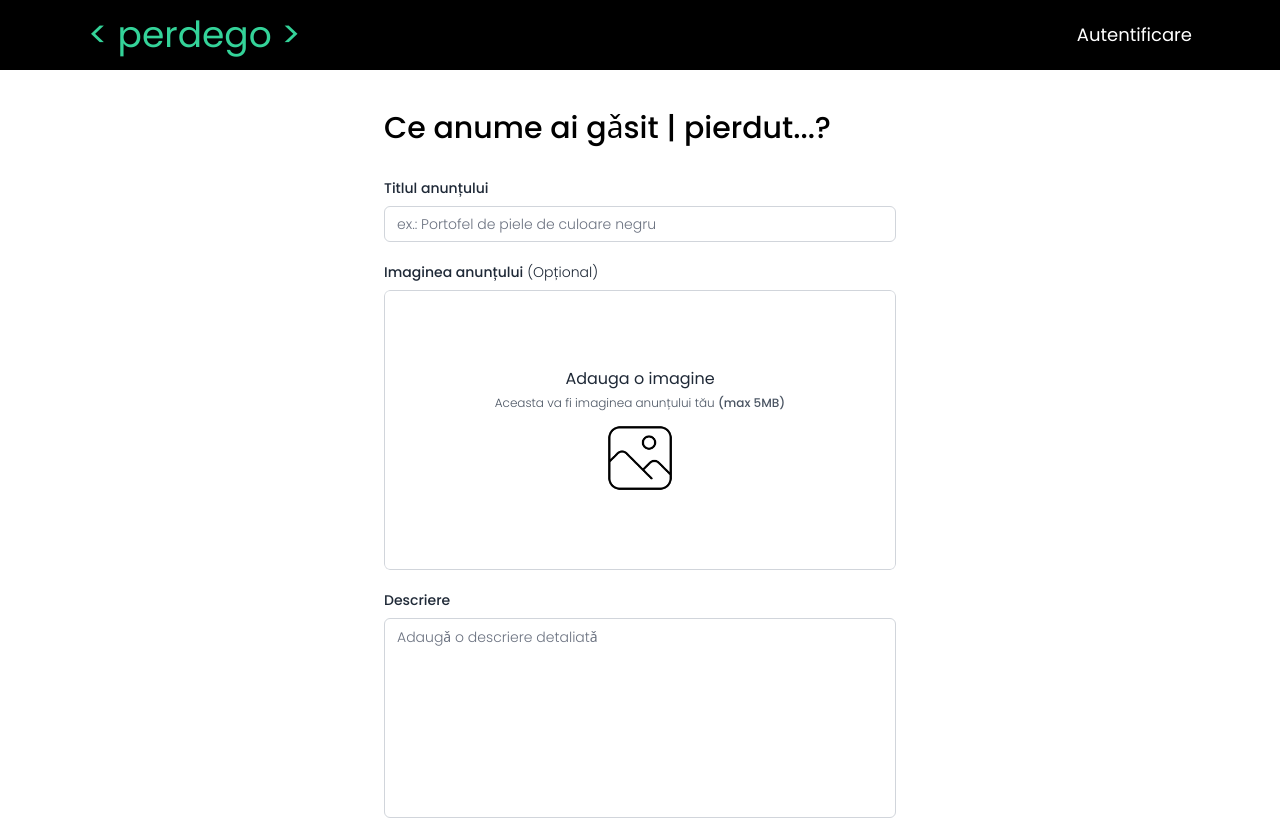
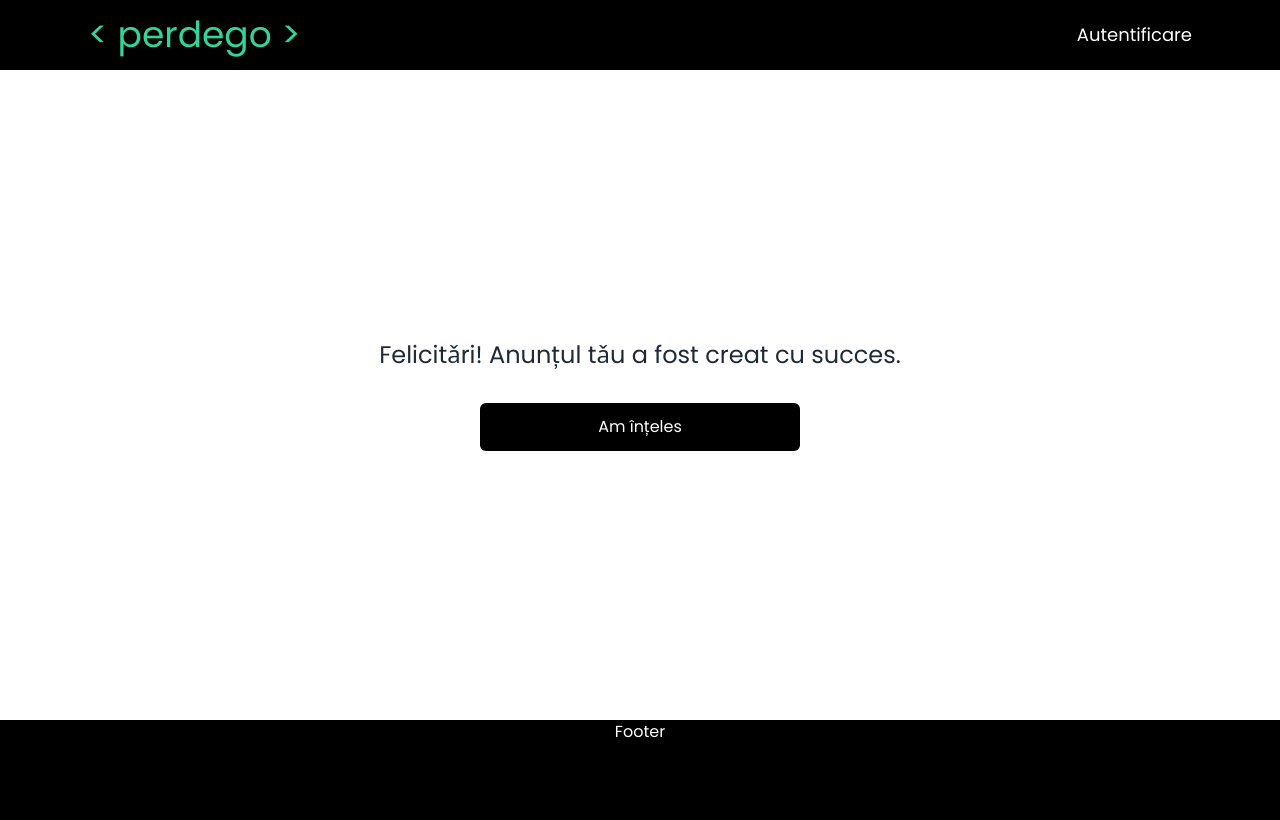
Before and after one commit to alexandruale26/perdego-beta, a React (Vite) app: page /new in a window 1280 px wide. Shown: the top 820 px of the page. Built offline with nearby package versions, Linux system fonts and the light colour scheme.

Commit message:
finished Success component

```diff
--- a/src/features/account/AccountPageContainer.jsx
+++ b/src/features/account/AccountPageContainer.jsx
@@ -1,16 +1,15 @@
 import { twMerge } from "tailwind-merge";
-import PageContainer from "../../shared/PageContainer";
 
 const AccountPageContainer = ({ className, children }) => {
   return (
-    <PageContainer
+    <div
       className={twMerge(
-        "flex h-full min-h-screen flex-col sm:flex-row items-start justify-start sm:justify-center gap-2 sm:gap-0 p-0 bg-black",
+        "flex h-full w-full min-h-screen flex-col py-10 px-4 sm:flex-row items-start justify-start sm:justify-center gap-2 sm:gap-0 p-0 bg-white sm:bg-black",
         className
       )}
     >
       {children}
-    </PageContainer>
+    </div>
   );
 };
 
--- a/src/features/account/Hero.jsx
+++ b/src/features/account/Hero.jsx
@@ -5,7 +5,7 @@ import HalfWidthDiv from "./HalfWidthDiv";
 
 const Hero = ({ className }) => {
   return (
-    <HalfWidthDiv>
+    <HalfWidthDiv className="bg-black">
       <div className={twMerge("flex flex-col items-start justify-start w-full max-w-lg p-6", className)}>
         <h1>
           <Logo className="text-3xl xs:text-4xl lg:text-5xl" />
--- /dev/null
+++ b/src/features/postForm/Success.jsx
@@ -0,0 +1,19 @@
+import { twMerge } from "tailwind-merge";
+import LinkButton from "../../shared/LinkButton";
+
+const Success = ({ className, message }) => {
+  return (
+    <div className={twMerge("w-full h-full flex flex-col items-center justify-center gap-8", className)}>
+      <h3 className="text-xl xs:text-2xl text-grey-800  text-center">{message}</h3>
+
+      <LinkButton
+        to="/"
+        className="h-12 w-full max-w-xs flex items-center justify-center gap-2 bg-black rounded-md text-white hover:bg-primary focus-visible:outline-none focus-visible:text-lg select-none"
+      >
+        Am înțeles
+      </LinkButton>
+    </div>
+  );
+};
+
+export default Success;
--- a/src/pages/AccountForm.jsx
+++ b/src/pages/AccountForm.jsx
@@ -8,7 +8,6 @@ import HalfWidthDiv from "../features/account/HalfWidthDiv";
 import AccountPageContainer from "../features/account/AccountPageContainer";
 import FormTitle from "../features/account/FormTitle";
 import FormContainer from "../features/account/FormContainer";
-import { randomBgColor } from "../features/account/helpers";
 import { schema, lengths } from "../features/account/accountFormData";
 
 // TODO: maxpassword length must be shared
--- a/src/pages/PostForm.jsx
+++ b/src/pages/PostForm.jsx
@@ -1,5 +1,4 @@
 import { useState } from "react";
-import { useNavigate } from "react-router-dom";
 import ImageSelect from "../formComponents/ImageSelect";
 import ValidationInput from "../formComponents/ValidationInput";
 import Textarea from "../formComponents/Textarea";
@@ -15,6 +14,7 @@ import { filterData, sanitizeInput } from "../utils/helpers";
 import { createPost } from "../services/postApi";
 import SubmitButton from "../shared/SubmitButton";
 import { warningToast } from "../shared/Toasts";
+import Success from "../features/postForm/Success";
 
 // TODO: disable name and phone and use uid
 
@@ -26,8 +26,7 @@ const formData = {
 const errorMessage = "A apǎrut o eroare. Te rugǎm încearcǎ din nou.";
 
 const PostForm = () => {
-  const [isPostCreated, setIsPostCreated] = useState(false);
-  const navigate = useNavigate();
+  const [isPostCreated, setIsPostCreated] = useState(true);
 
   const handleOnSubmit = (values) => {
     const process = async () => {
@@ -54,7 +53,10 @@ const PostForm = () => {
   // if (isPostCreated) navigate("/");
 
   return (
-    <PageContainer>
+    <PageContainer className={isPostCreated ? "flex items-center justify-center" : ""}>
+      {isPostCreated && <Success message="Felicitǎri! Anunțul tǎu a fost creat cu succes." />}
+
+      {isPostCreated === false && (
         <div className={"max-w-lg mx-auto space-y-8"}>
           <h1 className="text-xl xs:text-3xl font-medium">Ce anume ai gǎsit | pierdut...?</h1>
           <Form {...formData} onSubmit={handleOnSubmit} className="space-y-5 w-full">
@@ -164,6 +166,7 @@ const PostForm = () => {
             </div>
           </Form>
         </div>
+      )}
     </PageContainer>
   );
 };
--- a/src/shared/PageContainer.jsx
+++ b/src/shared/PageContainer.jsx
@@ -1,7 +1,15 @@
 import { twMerge } from "tailwind-merge";
+import { BARS_HEIGHT } from "../sharedData";
 
 const PageContainer = ({ className, children }) => {
-  return <div className={twMerge("w-full h-full py-10 px-4 bg-white", className)}>{children}</div>;
+  return (
+    <div
+      style={{ minHeight: `calc(100vh - ${BARS_HEIGHT.nav + BARS_HEIGHT.footer}px)` }}
+      className={twMerge("w-full h-full py-10 px-4 bg-white", className)}
+    >
+      {children}
+    </div>
+  );
 };
 
 export default PageContainer;
--- a/src/sharedData.js
+++ b/src/sharedData.js
@@ -78,6 +78,11 @@ const BG_COLORS = [
   "bg-rose-500",
 ];
 
+const BARS_HEIGHT = {
+  nav: 70,
+  footer: 80,
+};
+
 const POSTTYPE = ["Pierdute", "Gǎsite"];
 
-export { COUNTIES, OBJECT_CATEGORY, POSTTYPE, BG_COLORS };
+export { COUNTIES, OBJECT_CATEGORY, POSTTYPE, BG_COLORS, BARS_HEIGHT };
--- a/src/ui/AppLayout.jsx
+++ b/src/ui/AppLayout.jsx
@@ -19,10 +19,9 @@ const AppLayout = () => {
     //TODO: !IMPORTANT the lines below are just to correctly test the design. Should be nodified. Everyone is allowed to acess the app. Don't show nav and footer only when creating account or logging in.
 
     <>
-      {!isUserLoggedIn && (
+      {isUserLoggedIn === false && (
         <>
           <ScrollToTop />
-          {/* <main className={`w-full py-10 px-4 ${"min-h-[calc(100vh-160px)]"} bg-${bgColor}`}> */}
           {/* JUST TO TEST LOGIN AND CREATE USER PAGES - so i deleted max-h */}
           <main className={`w-full h-full min-h-screen ${bgColor}`}>
             {isLoading ? <Spinner className="min-h-[calc(100vh-150px)]" /> : <Outlet />}
--- a/src/ui/Navbar.jsx
+++ b/src/ui/Navbar.jsx
@@ -1,8 +1,12 @@
 import Logo from "../shared/Logo";
+import { BARS_HEIGHT } from "../sharedData";
 
 const Navbar = () => {
   return (
-    <div className="flex h-[70px] w-full mx-auto max-w-6xl justify-between items-center px-6  text-white">
+    <div
+      style={{ height: `${BARS_HEIGHT.nav}px` }}
+      className={`flex w-full mx-auto max-w-6xl justify-between items-center px-6 text-white`}
+    >
       <a href="/">
         <Logo className="text-3xl xs:text-4xl" />
       </a>
```
Lines whose indentation alone changed are shown as unchanged.
